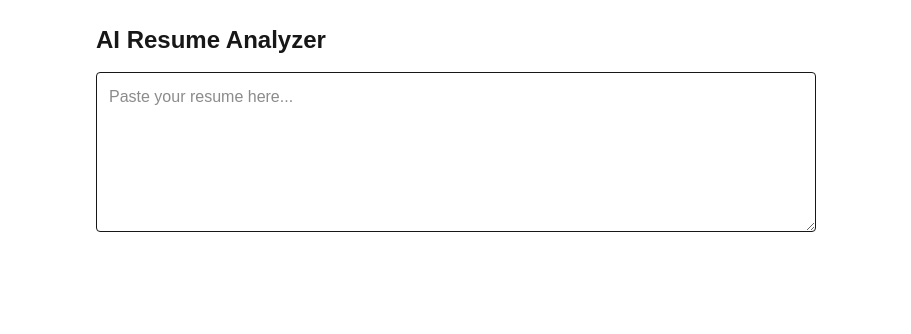
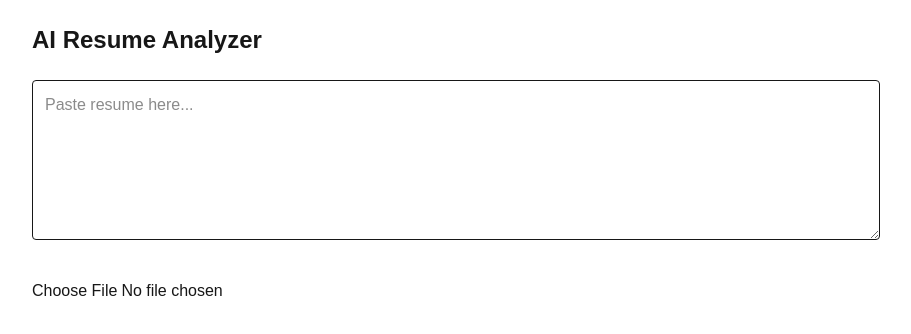
Before and after one commit to GaneshMirashi/jobtrackr-frontend, a Next.js app: page /resume in a window 1280 px wide. Shown: the top 334 px of the page, without its empty margins (184-1095 px from the left). Built offline with nearby package versions, Linux system fonts and the light colour scheme.

Commit message:
I built an AI-powered resume analyzer using Gemini API, where users can upload resumes and get structured feedback like skills and improvements, rendered in a clean UI.

```diff
--- a/app/resume/page.tsx
+++ b/app/resume/page.tsx
@@ -8,32 +8,64 @@ export default function ResumePage() {
   const { mutate, data, isPending } = useResumeAnalyzer();
 
   return (
-    <div className="p-6 max-w-3xl mx-auto space-y-4">
+    <div className="p-6 max-w-4xl mx-auto space-y-6">
       <h1 className="text-2xl font-semibold">
         AI Resume Analyzer
       </h1>
 
       <textarea
-        placeholder="Paste your resume here..."
+        placeholder="Paste resume here..."
         value={text}
         onChange={(e) => setText(e.target.value)}
         className="w-full border p-3 rounded h-40"
+      />
+
+      <input
+        type="file"
+        onChange={(e) => {
+          const file = e.target.files?.[0];
+          const formData = new FormData();
+          if (file) {
+            formData.append("file", file);
+            mutate(formData);
+          }
+        }}
       />
 
       <button
         onClick={() => mutate(text)}
         className="bg-brand-500 text-white px-4 py-2 rounded"
       >
-        Analyze Resume
+        Analyze
       </button>
 
       {isPending && <p>Analyzing...</p>}
 
       {data && (
-        <div className="bg-white p-4 rounded border whitespace-pre-wrap">
-          {data}
+        <div className="grid grid-cols-1 md:grid-cols-2 gap-4">
+
+          <Card title="Skills" items={data.skills} />
+          <Card title="Strengths" items={data.strengths} />
+          <Card title="Weaknesses" items={data.weaknesses} />
+          <Card title="Suggestions" items={data.suggestions} />
+
         </div>
       )}
     </div>
   );
 }
+
+function Card({ title, items }: any) {
+  if (!items) return null;
+
+  return (
+    <div className="bg-white p-4 rounded-xl border shadow-sm">
+      <h2 className="font-medium mb-2">{title}</h2>
+      <ul className="text-sm list-disc ml-4 space-y-1">
+        {items.map((item: string, i: number) => (
+          <li key={i}>{item}</li>
+        ))}
+      </ul>
+    </div>
+  );
+}
--- a/hooks/useResumeAnalyzer.ts
+++ b/hooks/useResumeAnalyzer.ts
@@ -3,11 +3,13 @@ import api from "@/lib/api";
 
 export const useResumeAnalyzer = () => {
   return useMutation({
-    mutationFn: async (text: string) => {
-      const res = await api.post("/applications/resume-analyze/", {
-        text,
-      });
-      return res.data.data;
+    mutationFn: async (payload: any) => {
+  const res = await api.post("/applications/resume-analyze/", payload, {
+    headers: {
+      "Content-Type": "multipart/form-data",
     },
   });
+  return res.data.data;
+},
+  });
 };
```
